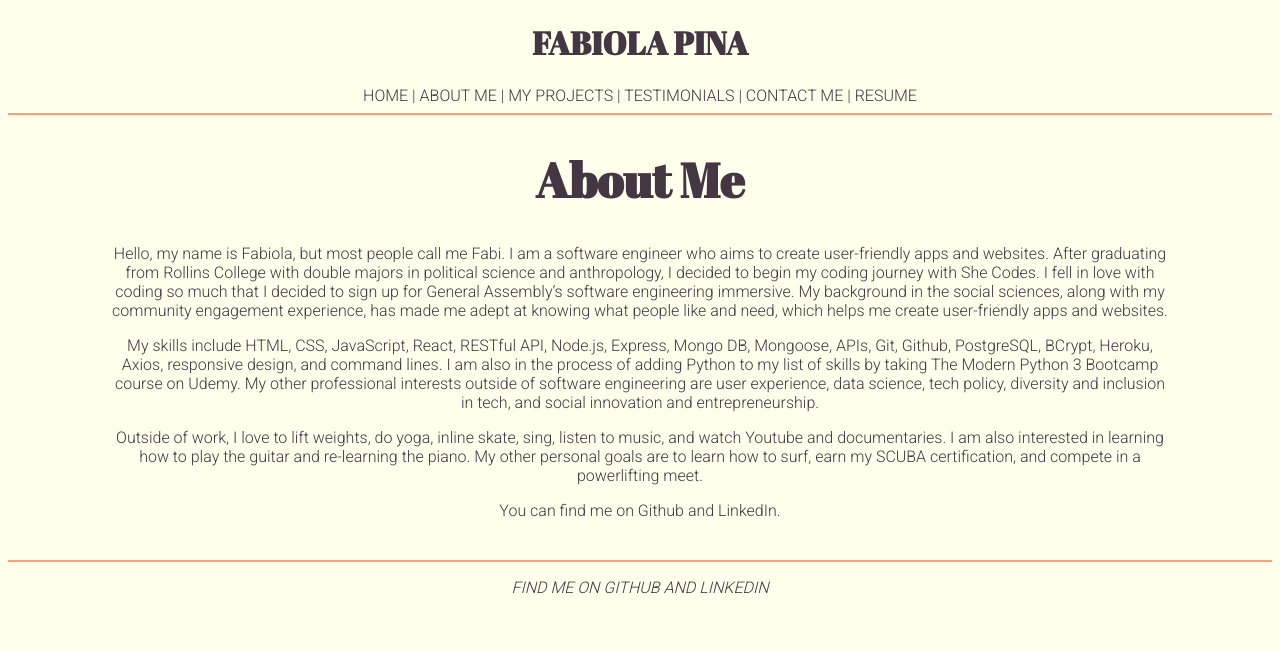
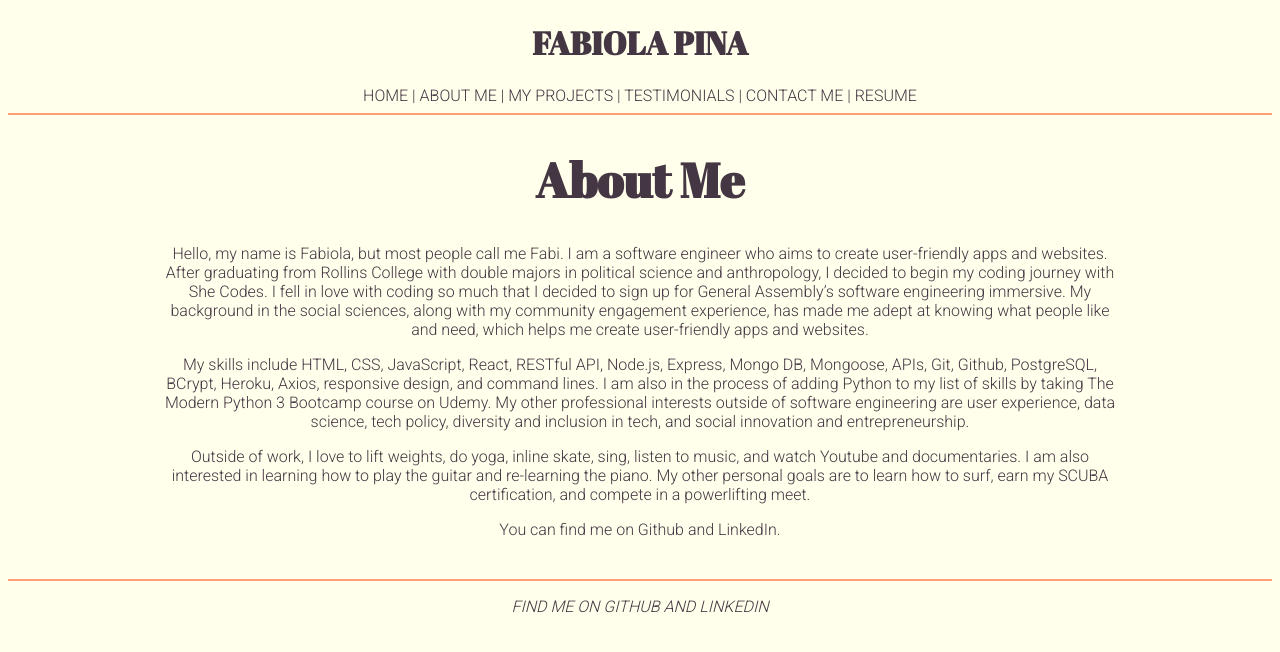
Before and after one commit to fabiolamariapina/portfolio-website, a React (Create React App) app in the folder portfolio/: page /about-me in a window 1280 px wide. Shown: the top 652 px of the page. Built offline with nearby package versions, Linux system fonts and the light colour scheme.

Commit message:
added animation for when about page loads

```diff
--- a/portfolio/src/index.css
+++ b/portfolio/src/index.css
@@ -12,6 +12,7 @@ body {
   font-weight: 300;
   --nav-load-time: 300ms;
   --landing-load-time: 300ms;
+  --about-load-time: 300ms;
   --footer-load-time: 300ms;
 }
 
@@ -107,6 +108,18 @@ a:hover {
 /* ABOUT ME PAGE STYLING */
 .about-me {
   text-align: center;
+  animation: about-load var(--about-load-time) ease-in 50ms;
+}
+
+@keyframes about-load {
+  0% {
+    transform: translateY(-20px);
+    opacity: 0;
+  }
+  100% {
+    transform: translateY(0px);
+    opacity: 1;
+  }
 }
 
 #about-me-header {
@@ -114,5 +127,5 @@ a:hover {
 }
 
 .about-me-spiel {
-  margin: 0px 100px 40px;
+  margin: 0px 150px 40px;
 }
```
